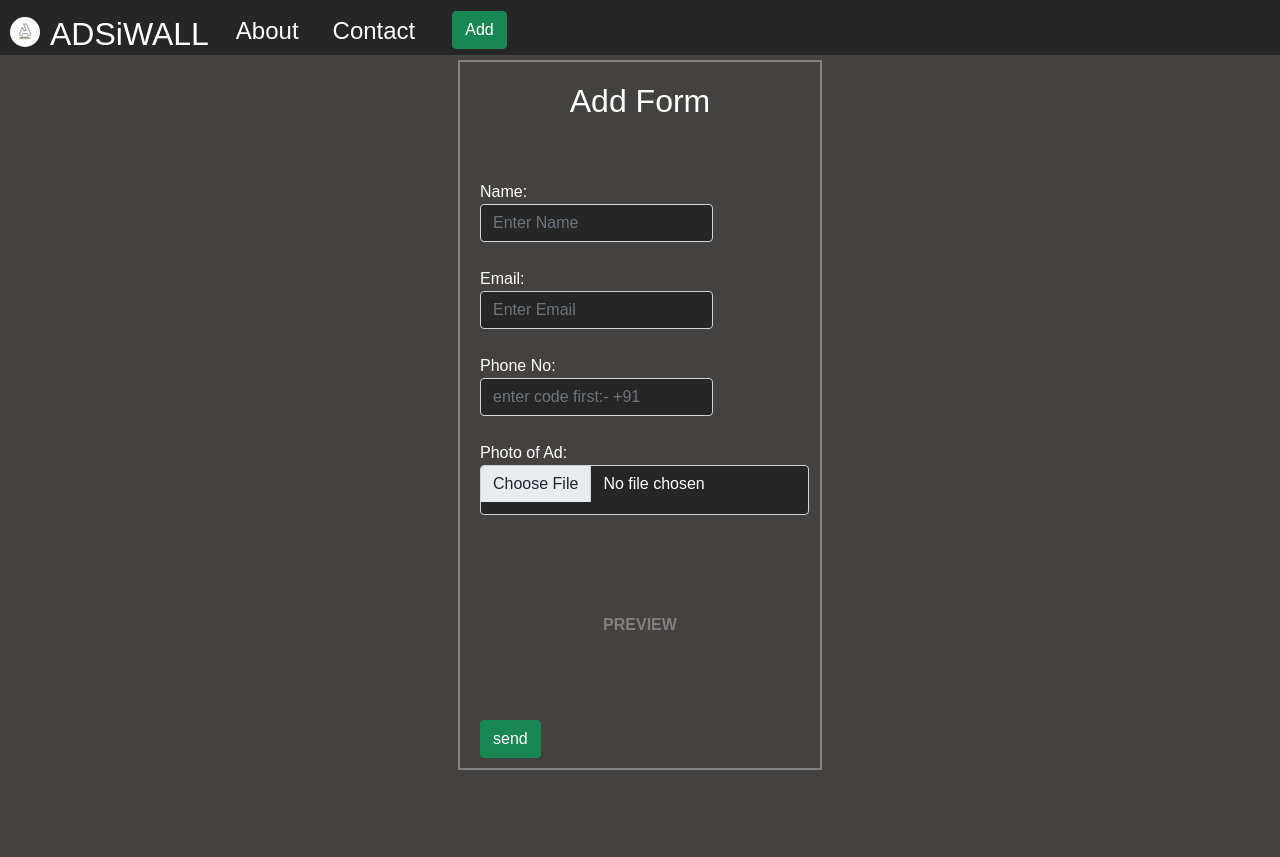
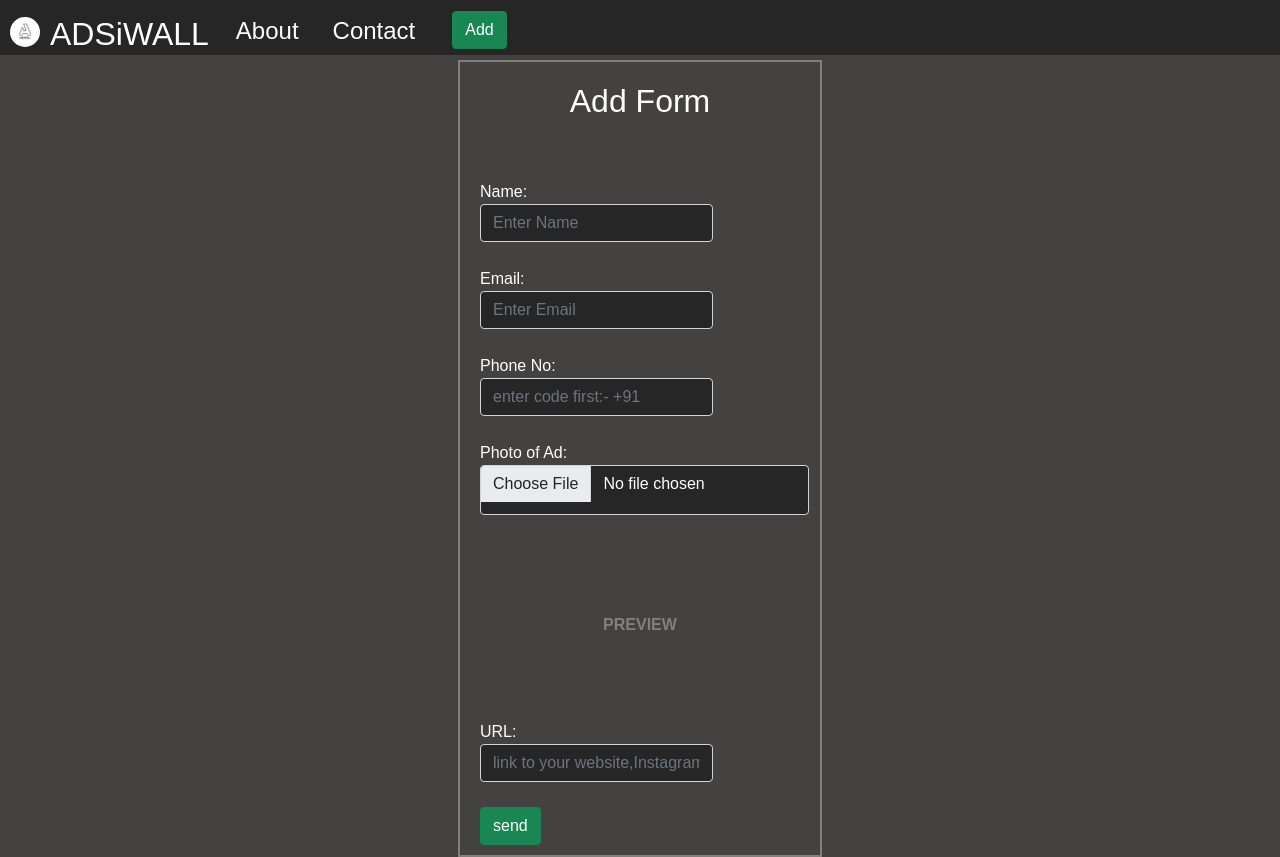
Before and after one commit to NobelRoyP/ADSiWALL-REACT-APP, a React (Create React App) app: page /add-photo in a window 1280 px wide. Before the commit the page ends 800 px from the top, so only its background shows below. Built offline with nearby package versions, Linux system fonts and the light colour scheme.

Commit message:
Update AddPhoto.js

```diff
--- a/src/components/AddPhoto.js
+++ b/src/components/AddPhoto.js
@@ -39,6 +39,9 @@ const AddPhoto = () => {
                     <label>Photo of Ad: <input type="file" name="attachment" className="form-control" style={{ height: "50px" }} onChange={getImagePreview} required accept="image/png, image/jpeg"/></label>
                 </div>
                 <div id="preview">PREVIEW</div>
+                <div className="form-group">
+                    <label>URL: <input type="text" name="link" className="form-control" placeholder="link to your website,Instagram,Facebook,etc..." required /></label>
+                </div>
                 <button type="submit" className="btn btn-success" id="btn" onClick={loadingBtn}>send</button>
                 <input type="hidden" name="_next" value="https://adsiwall.netlify.app/thanks" />
                 <input type="hidden" name="_captcha" value="false"/>
```
